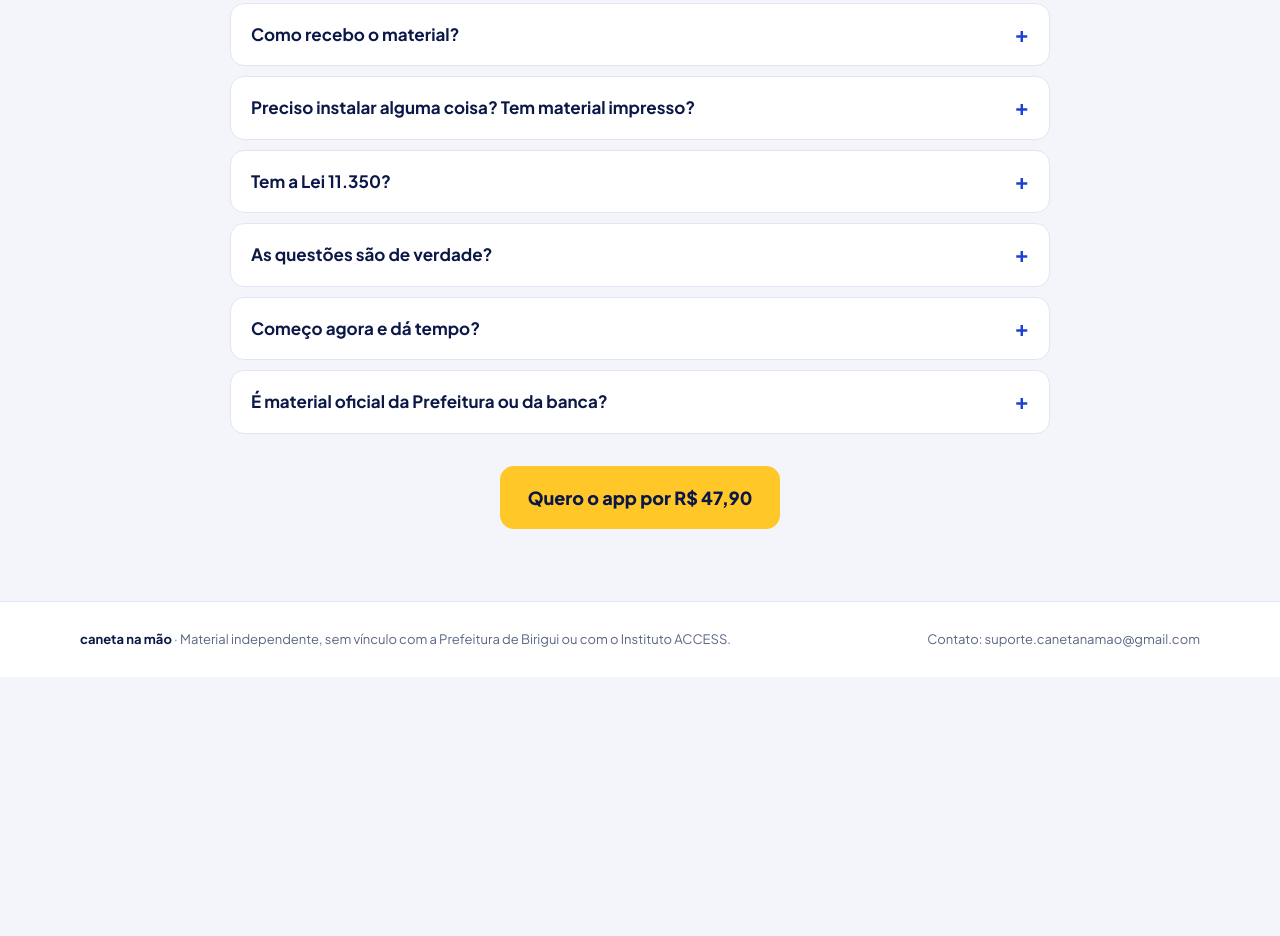
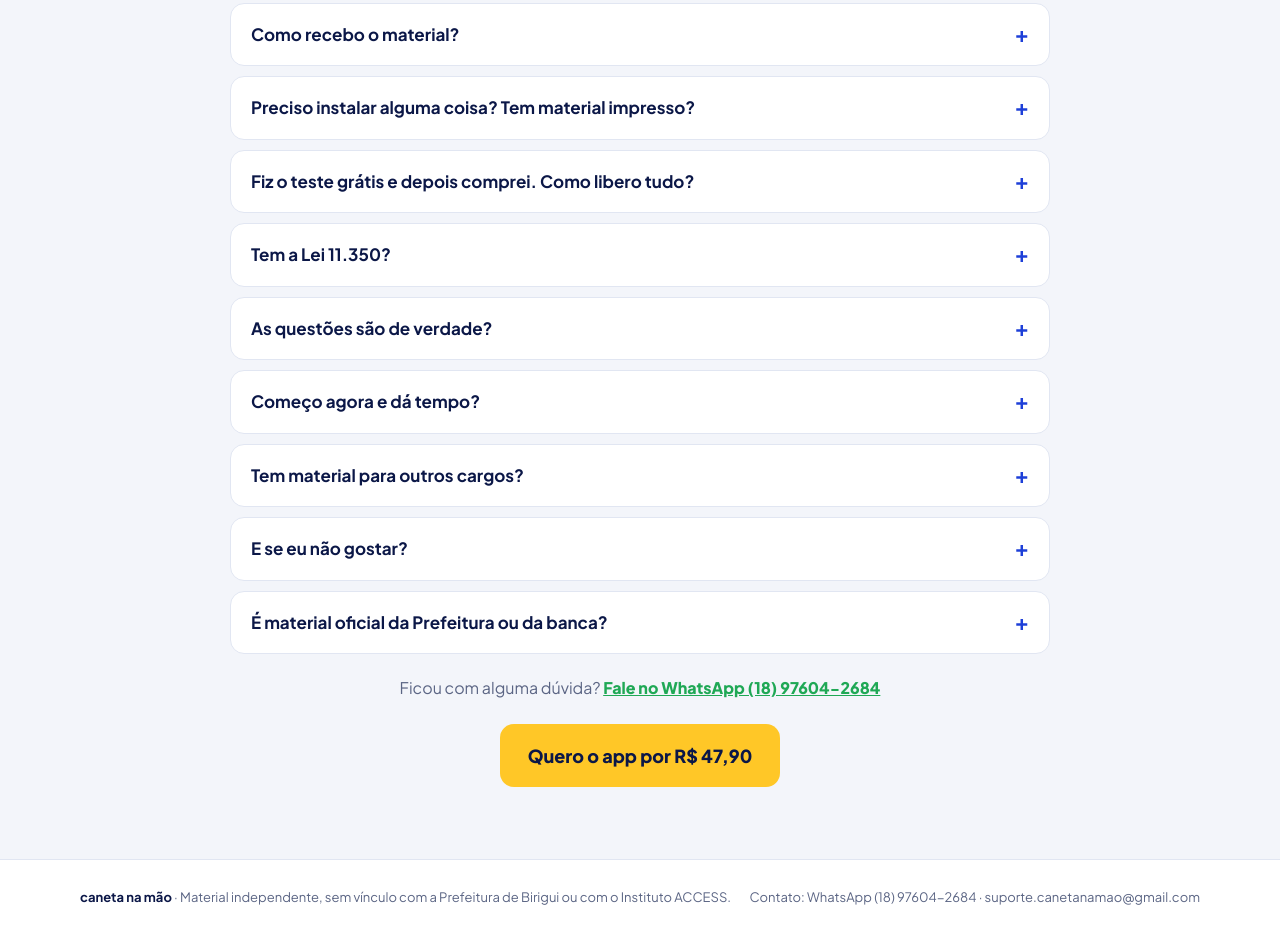
Before and after one commit to suportecanetanamao-cloud/canetanamao, a plain HTML site: page agente-comunitario-de-saude/index.html in a window 1280 px wide. Shown: the part 6811-7747 px from the top of the page. Before the commit the page ends 7488 px from the top, so only its background shows below. Drawn offline with Linux system fonts and the light colour scheme.

Commit message:
Duvidas comuns: acesso por CPF e Ja comprei (agente-comunitario-de-saude)

```diff
--- a/agente-comunitario-de-saude/index.html
+++ b/agente-comunitario-de-saude/index.html
@@ -278,15 +278,19 @@ function sugereEmail(e){  e=(e||"").trim().toLowerCase(); var m=e.match(/^([^@\s
 <div style="max-width: 820px; margin: 0 auto; padding: 72px 20px">
 <h2 style="margin: 0 0 24px; font-size: clamp(26px, 3.4vw, 36px); font-weight: 800; text-align: center">Perguntas frequentes</h2>
 <div style="display: flex; flex-direction: column; gap: 10px">
-<details style="background: #FFFFFF; border: 1px solid #E1E6F2; border-radius: 14px; padding: 18px 20px"><summary style="font-weight: 700; font-size: 17px; display: flex; justify-content: space-between; gap: 12px">Como funciona o app?<span class="plus" style="color: #1D3FD8; font-size: 22px; line-height: 1">+</span></summary><p style="margin: 10px 0 0; color: #3B4568">Depois da compra, você entra no app com o mesmo e-mail e recebe um código de acesso. Antes de comprar, dá para testar grátis pela amostra. Funciona no navegador do celular e do computador, sem instalar nada (e dá para colocar o ícone na tela inicial). Seu progresso fica salvo na sua conta.</p></details>
-<details style="background: #FFFFFF; border: 1px solid #E1E6F2; border-radius: 14px; padding: 18px 20px"><summary style="font-weight: 700; font-size: 17px; display: flex; justify-content: space-between; gap: 12px">Como recebo o material?<span class="plus" style="color: #1D3FD8; font-size: 22px; line-height: 1">+</span></summary><p style="margin: 10px 0 0; color: #3B4568">Logo depois da confirmação do pagamento você recebe no e-mail o acesso ao app. Os PDFs (apostila, caderno e bônus) ficam dentro do app, para ver ou baixar. No Pix, a liberação é imediata.</p></details>
+<details style="background: #FFFFFF; border: 1px solid #E1E6F2; border-radius: 14px; padding: 18px 20px"><summary style="font-weight: 700; font-size: 17px; display: flex; justify-content: space-between; gap: 12px">Como funciona o app?<span class="plus" style="color: #1D3FD8; font-size: 22px; line-height: 1">+</span></summary><p style="margin: 10px 0 0; color: #3B4568">Depois da compra, abra o app em <b>canetanamao.com.br/app</b> e entre com o <b>CPF que você usou na compra</b>. No primeiro acesso você cria uma senha. Antes de comprar, dá para testar grátis. Funciona no navegador do celular e do computador, sem instalar nada (e dá para colocar o ícone na tela inicial). Seu progresso fica salvo na sua conta.</p></details>
+<details style="background: #FFFFFF; border: 1px solid #E1E6F2; border-radius: 14px; padding: 18px 20px"><summary style="font-weight: 700; font-size: 17px; display: flex; justify-content: space-between; gap: 12px">Como recebo o material?<span class="plus" style="color: #1D3FD8; font-size: 22px; line-height: 1">+</span></summary><p style="margin: 10px 0 0; color: #3B4568">Logo depois da confirmação do pagamento você recebe no e-mail o acesso ao app. Os PDFs (apostila, caderno e bônus) ficam dentro do app, para ver, baixar ou imprimir: toque em <b>Perfil → Meus materiais</b>. No Pix, a liberação é imediata.</p></details>
 <details style="background: #FFFFFF; border: 1px solid #E1E6F2; border-radius: 14px; padding: 18px 20px"><summary style="font-weight: 700; font-size: 17px; display: flex; justify-content: space-between; gap: 12px">Preciso instalar alguma coisa? Tem material impresso?<span class="plus" style="color: #1D3FD8; font-size: 22px; line-height: 1">+</span></summary><p style="margin: 10px 0 0; color: #3B4568">Não precisa instalar nada: o app abre no navegador. Não há material impresso, mas os PDFs podem ser impressos.</p></details>
+<details style="background: #FFFFFF; border: 1px solid #E1E6F2; border-radius: 14px; padding: 18px 20px"><summary style="font-weight: 700; font-size: 17px; display: flex; justify-content: space-between; gap: 12px">Fiz o teste grátis e depois comprei. Como libero tudo?<span class="plus" style="color: #1D3FD8; font-size: 22px; line-height: 1">+</span></summary><p style="margin: 10px 0 0; color: #3B4568">No app, toque em <b>Já comprei? Entrar</b> (na barra de baixo) ou vá em <b>Perfil → Entrar com meu CPF</b>. Digite o CPF da compra e pronto: o kit completo abre e o que você fez no teste continua salvo.</p></details>
 <details style="background: #FFFFFF; border: 1px solid #E1E6F2; border-radius: 14px; padding: 18px 20px"><summary style="font-weight: 700; font-size: 17px; display: flex; justify-content: space-between; gap: 12px">Tem a Lei 11.350?<span class="plus" style="color: #1D3FD8; font-size: 22px; line-height: 1">+</span></summary><p style="margin: 10px 0 0; color: #3B4568">Tem, e com destaque: é o que mais cai para ACS. Requisitos, atribuições, atividades típicas e assistidas, com as questões da ACCESS sobre cada ponto.</p></details>
 <details style="background: #FFFFFF; border: 1px solid #E1E6F2; border-radius: 14px; padding: 18px 20px"><summary style="font-weight: 700; font-size: 17px; display: flex; justify-content: space-between; gap: 12px">As questões são de verdade?<span class="plus" style="color: #1D3FD8; font-size: 22px; line-height: 1">+</span></summary><p style="margin: 10px 0 0; color: #3B4568">Sim. São questões de provas anteriores aplicadas pela banca Instituto ACCESS (Agente Comunitário de Saúde e matérias básicas), a mesma do concurso de Birigui, com gabarito oficial e comentário.</p></details>
 <details style="background: #FFFFFF; border: 1px solid #E1E6F2; border-radius: 14px; padding: 18px 20px"><summary style="font-weight: 700; font-size: 17px; display: flex; justify-content: space-between; gap: 12px">Começo agora e dá tempo?<span class="plus" style="color: #1D3FD8; font-size: 22px; line-height: 1">+</span></summary><p style="margin: 10px 0 0; color: #3B4568">Dá. O material é organizado pelo que mais cai, então você começa pelo que vale mais ponto. A prova é em 14/02/2027.</p></details>
+<details style="background: #FFFFFF; border: 1px solid #E1E6F2; border-radius: 14px; padding: 18px 20px"><summary style="font-weight: 700; font-size: 17px; display: flex; justify-content: space-between; gap: 12px">Tem material para outros cargos?<span class="plus" style="color: #1D3FD8; font-size: 22px; line-height: 1">+</span></summary><p style="margin: 10px 0 0; color: #3B4568">Por enquanto temos kits para Técnico em Enfermagem, Enfermeiro (30h e ESF), Oficial Administrativo, Agente Comunitário de Saúde e Assistente Social, todos com teste grátis. Veja em <a href="/" style="color:#1D3FD8;font-weight:700">canetanamao.com.br</a>.</p></details>
+<details style="background: #FFFFFF; border: 1px solid #E1E6F2; border-radius: 14px; padding: 18px 20px"><summary style="font-weight: 700; font-size: 17px; display: flex; justify-content: space-between; gap: 12px">E se eu não gostar?<span class="plus" style="color: #1D3FD8; font-size: 22px; line-height: 1">+</span></summary><p style="margin: 10px 0 0; color: #3B4568">Você tem 7 dias de garantia. Pediu o reembolso dentro desse prazo, devolvemos 100% do valor.</p></details>
 <details style="background: #FFFFFF; border: 1px solid #E1E6F2; border-radius: 14px; padding: 18px 20px"><summary style="font-weight: 700; font-size: 17px; display: flex; justify-content: space-between; gap: 12px">É material oficial da Prefeitura ou da banca?<span class="plus" style="color: #1D3FD8; font-size: 22px; line-height: 1">+</span></summary><p style="margin: 10px 0 0; color: #3B4568">Não. É um material independente, feito a partir do edital publicado e de provas anteriores da banca.</p></details>
 </div>
-<div style="display: flex; justify-content: center; margin-top: 32px">
+<p style="text-align:center;margin:22px 0 0;color:#5B6584">Ficou com alguma dúvida? <a href="https://wa.me/5518976042684?text=Oi!%20Tenho%20uma%20d%C3%BAvida%20sobre%20o%20kit%20da%20Caneta%20na%20M%C3%A3o." target="_blank" rel="noopener" style="color:#1FA855;font-weight:800">Fale no WhatsApp (18) 97604-2684</a></p>
+<div style="display: flex; justify-content: center; margin-top: 24px">
 <a href="#oferta" class="cta" style="background: #FFC727; color: #0B1747; font-weight: 800; text-decoration: none; padding: 18px 28px; border-radius: 14px; font-size: 18px; min-height: 44px; box-sizing: border-box; display: inline-flex; align-items: center">Quero o app por R$ 47,90</a>
 </div>
 </div>
@@ -295,7 +299,7 @@ function sugereEmail(e){  e=(e||"").trim().toLowerCase(); var m=e.match(/^([^@\s
 <div style="border-top: 1px solid #E1E6F2; background: #FFFFFF">
 <div style="max-width: 1120px; margin: 0 auto; padding: 28px 20px; display: flex; flex-wrap: wrap; gap: 12px; justify-content: space-between; font-size: 13px; color: #5B6584">
 <span><b style="color: #0B1747">caneta na mão</b> · Material independente, sem vínculo com a Prefeitura de Birigui ou com o Instituto ACCESS.</span>
-<span>Contato: suporte.canetanamao@gmail.com</span>
+<span>Contato: WhatsApp (18) 97604-2684 · suporte.canetanamao@gmail.com</span>
 </div>
 </div>
 
```
